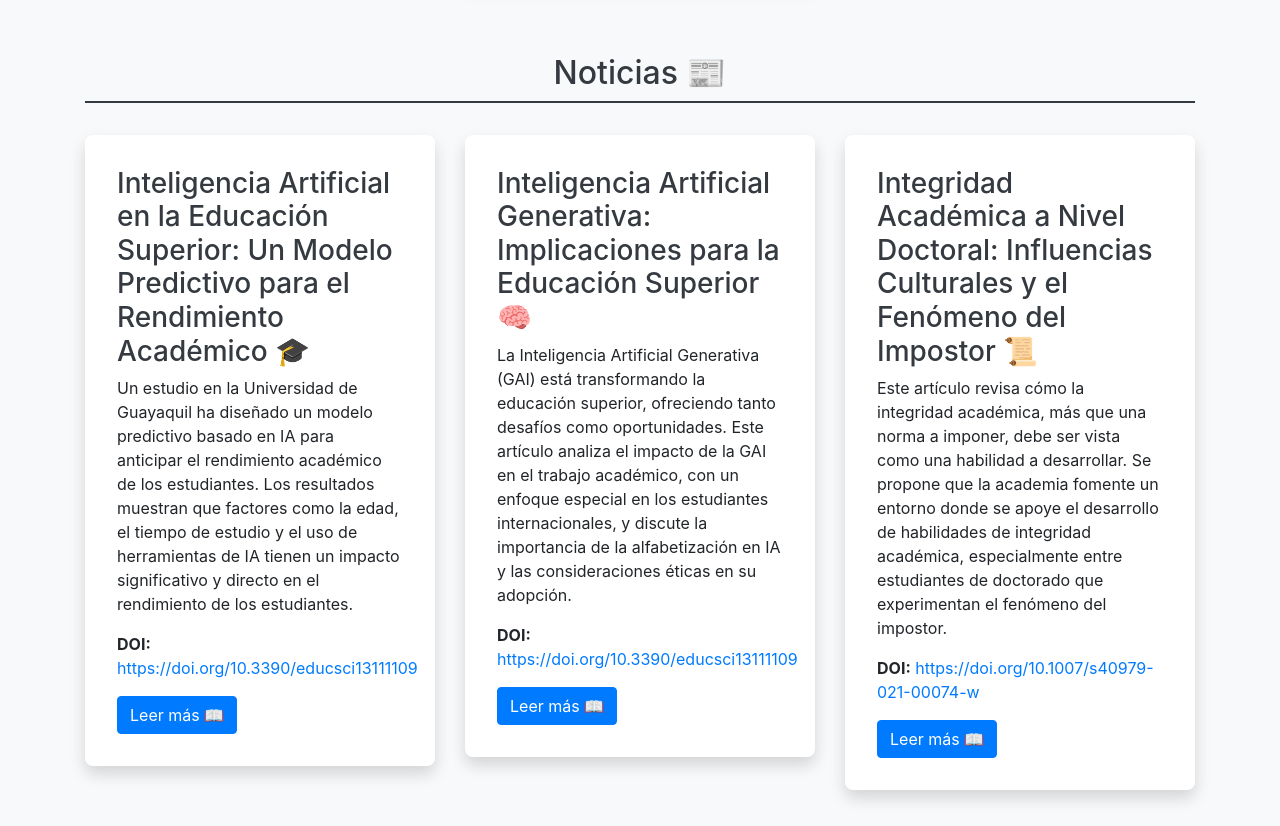
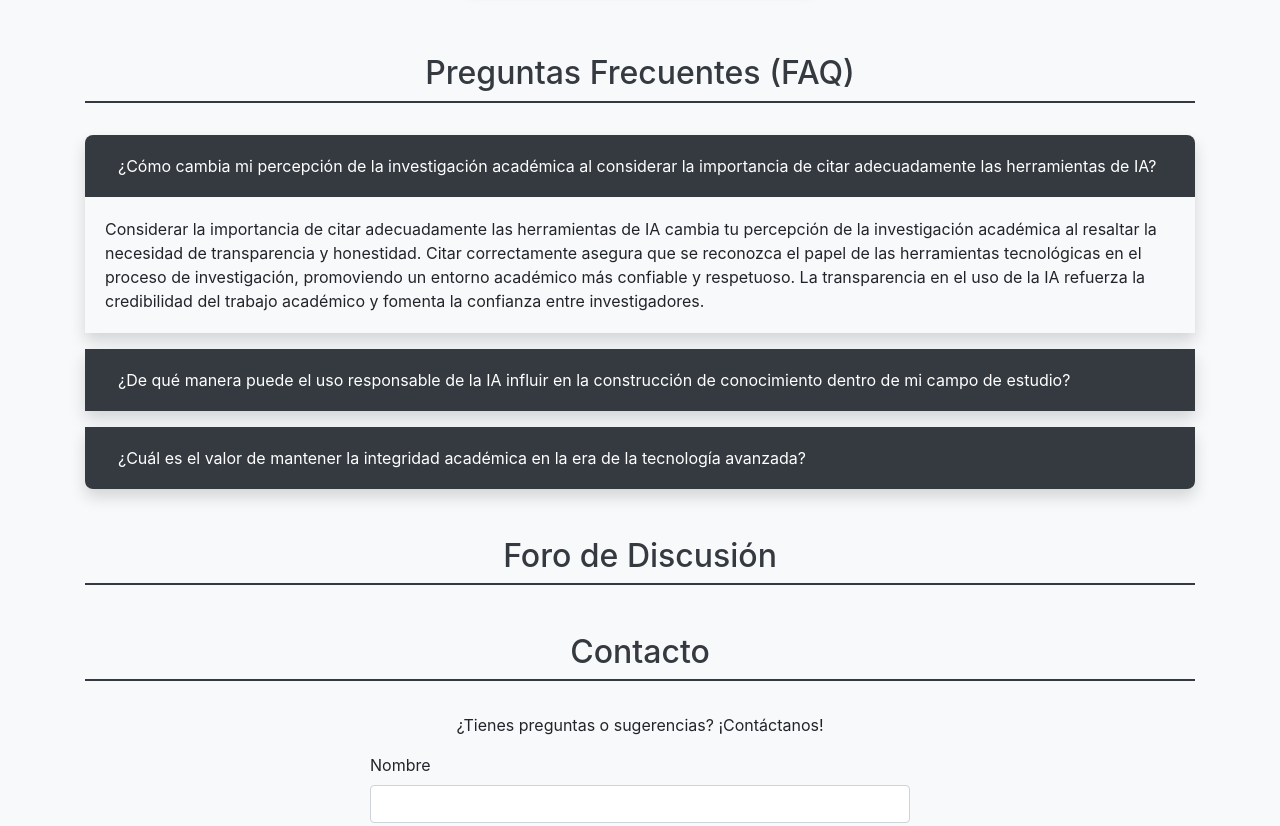
Before and after one commit to proyectoiaetica/ia, a plain HTML site: page index.html in a window 1280 px wide. Shown: the part 1040-1866 px from the top of the page. Drawn offline with nearby package versions, Linux system fonts and the light colour scheme; some packages are replaced by stand-ins of ours; a script that the page names is missing.

Commit message:
eliminar noticas del todo

```diff
--- a/index.html
+++ b/index.html
@@ -158,9 +158,6 @@
                         <a class="nav-link" href="https://proyectoiaetica.github.io/ia/#recursos">Recursos</a>
                     </li>
                     <li class="nav-item">
-                        <a class="nav-link" href="https://proyectoiaetica.github.io/ia/#noticias">Noticias</a>
-                    </li>
-                    <li class="nav-item">
                         <a class="nav-link" href="https://proyectoiaetica.github.io/ia/#faq">Preguntas Frecuentes</a>
                     </li>
                      <li class="nav-item">
@@ -246,52 +243,6 @@
                 recursosContainer.innerHTML += recursoHTML;
             });
         </script>
-
-<!-- Sección de Noticias -->
-<section id="noticias" class="container mt-5">
-    <h2 class="section-title text-center">Noticias 📰</h2>
-    <div class="row" id="noticias-container"></div>
-</section>
-
-<script>
-    const noticias = [
-        {
-            titulo: "Inteligencia Artificial en la Educación Superior: Un Modelo Predictivo para el Rendimiento Académico 🎓",
-            descripcion: "Un estudio en la Universidad de Guayaquil ha diseñado un modelo predictivo basado en IA para anticipar el rendimiento académico de los estudiantes. Los resultados muestran que factores como la edad, el tiempo de estudio y el uso de herramientas de IA tienen un impacto significativo y directo en el rendimiento de los estudiantes.",
-            doi: "https://doi.org/10.3390/educsci13111109"
-        },
-        {
-            titulo: "Inteligencia Artificial Generativa: Implicaciones para la Educación Superior 🧠",
-            descripcion: "La Inteligencia Artificial Generativa (GAI) está transformando la educación superior, ofreciendo tanto desafíos como oportunidades. Este artículo analiza el impacto de la GAI en el trabajo académico, con un enfoque especial en los estudiantes internacionales, y discute la importancia de la alfabetización en IA y las consideraciones éticas en su adopción.",
-            doi: "https://doi.org/10.3390/educsci13111109"
-        },
-        {
-            titulo: "Integridad Académica a Nivel Doctoral: Influencias Culturales y el Fenómeno del Impostor 📜",
-            descripcion: "Este artículo revisa cómo la integridad académica, más que una norma a imponer, debe ser vista como una habilidad a desarrollar. Se propone que la academia fomente un entorno donde se apoye el desarrollo de habilidades de integridad académica, especialmente entre estudiantes de doctorado que experimentan el fenómeno del impostor.",
-            doi: "https://doi.org/10.1007/s40979-021-00074-w"
-        }
-    ];
-
-    const noticiasContainer = document.getElementById('noticias-container');
-
-    noticias.forEach(noticia => {
-        const noticiaHTML = `
-            <div class="col-md-4 mb-4">
-                <div class="feature-box">
-                    <h3>
-                        <a href="${noticia.doi}" class="text-decoration-none text-dark">${noticia.titulo}</a>
-                    </h3>
-                    <p>${noticia.descripcion}</p>
-                    <p><strong>DOI:</strong> <a href="${noticia.doi}">${noticia.doi}</a></p>
-                    <a href="${noticia.doi}" class="btn btn-primary">Leer más 📖</a>
-                </div>
-            </div>
-        `;
-        noticiasContainer.innerHTML += noticiaHTML;
-    });
-</script>
-
-<!-- Fin sección de Noticias -->
 
 <!-- Sección de Preguntas Frecuentes -->
 <section id="faq" class="container mt-5 mb-5">
@@ -468,7 +419,6 @@
                     </h6>
                     <p><a href="#!" class="text-reset">Guías de Uso Responsable</a></p>
                     <p><a href="#!" class="text-reset">Biblioteca de IA</a></p>
-                    <p><a href="#!" class="text-reset">Últimas Noticias</a></p>
                 </div>
                 <!-- Grid column -->
 
```
